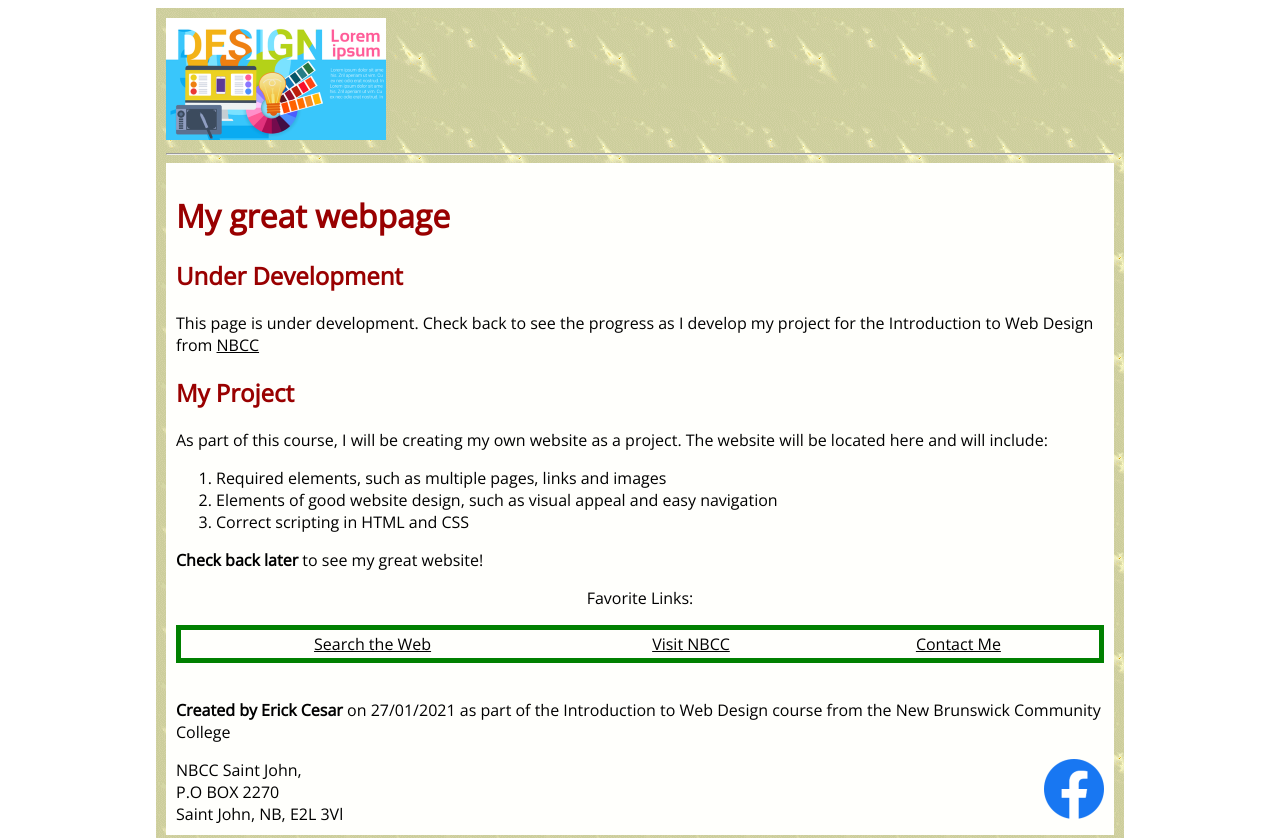
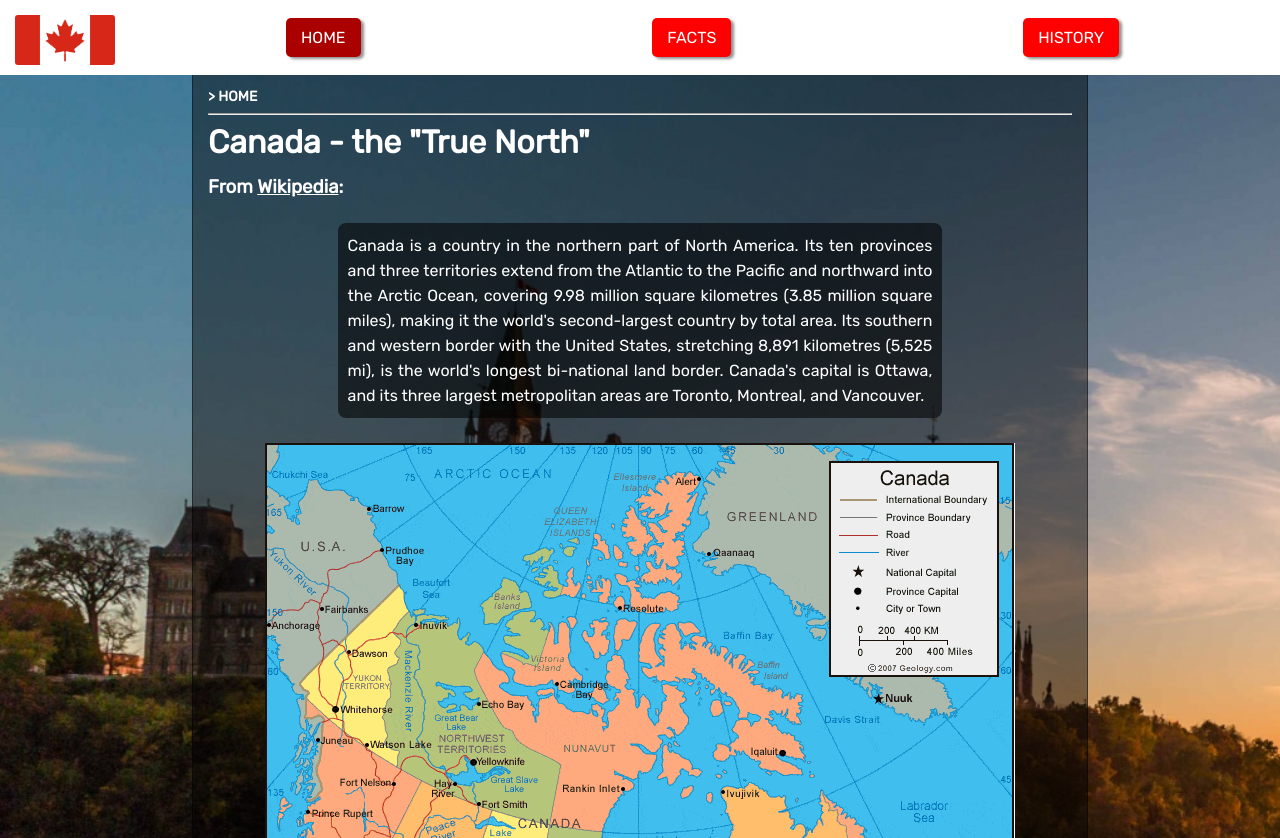
Before and after one commit to ecesar88/my-website, a plain HTML site: page index.html in a window 1280 px wide. Shown: the top 838 px of the page. Drawn offline with nearby package versions, Linux system fonts and the light colour scheme.

Commit message:
Made the site

```diff
--- a/index.css
+++ b/index.css
@@ -1,56 +1,160 @@
-@import url("https://fonts.googleapis.com/css2?family=Open+Sans&display=swap");
+@import url('https://fonts.googleapis.com/css2?family=Rubik&display=swap');
 
 * {
-  font-family: "Open Sans", sans-serif;
-  color: #000000
+  box-sizing: border-box;
+  margin: 0;
+  padding: 0;
+  font-family: 'Rubik', 'Segoe UI', Tahoma, Geneva, Verdana, sans-serif;
+}
+
+body {
+  background-image: url(graphics/5bd7726da5689.jpeg);
+  background-size: cover;
+}
+
+a {
+  color: white;
+  text-decoration: inherit;
+}
+
+h1, .title {
+  display: flex;
+  flex-direction: row;
+  align-items: flex-start;
+  color: white;
+  font-weight: 750;
+}
+
+h3 {
+  margin-top: 15px;
+  color: white
+}
+
+hr {
+  margin: 8px auto;
+  color: #ffffff70
+}
+
+#text-container {
+  color: white;
+  text-align: justify;
+  line-height: 25px;
+  width: 70%;
+  margin: 25px auto 0px auto;
+  padding: 10px;
+  background-color: #00000090;
+  border-radius: 8px;
+  font-weight: 400;
+}
+
+#breadcrumb span {
+  color: white;
+  font-size: 14px;
+  font-weight: 600;
 }
 
 #container {
+  border: 1px solid #00000070;
   margin: 0px auto;
-  width: 75%;
-  padding: 10px;
-  background-image: url("./background1.gif");
-  background-repeat: repeat;
+  width: 70%;
+  padding: 85px 15px 15px 15px;
+  height: 100%;
+  background-color: #00000070;
 }
 
-#bodyDiv {
-  background-color: #fffffc;
-  padding: 10px;
+#nav {
+  background-color: #ffffff;
+  display: flex;
+  flex-direction: row;
+  margin: 0 auto;
+  width: 100%;
+  padding: 15px;
+  position: fixed;
+  height: 75px
 }
 
-#footerDiv {
-  background-color: #fffffc;
-  padding: 10px;
+.itemlink {
+  padding: 10px 15px;
+  margin: auto;
+  background-color: red;
+  border-radius: 5px;
+  box-shadow: 3px 2px 3px #00000070;
 }
 
-#address {
-  display: flex;
-  justify-content: space-between;
+
+.itemlink:hover {
+  background-color: #ff6666;
 }
 
-h1,
-h2 {
-  color: #990000;
+#selected {
+  background-color: #aa0000;
 }
 
-h1 {
-  font-size: 24pt;
+#refLink {
+  text-decoration: underline;
 }
 
-h2 {
-  font-size: 18pt;
+#flag {
+  box-sizing: border-box;
+  margin-right: 25px !important;
+  background-image: url(graphics/flag.png);
+  background-repeat: no-repeat;
+  border-radius: 3px;
+  background-size: 100%;
+  height: 50px !important;
+  min-height: 50px !important;
+  min-width: 100px;
+  clear: both
 }
 
-hr {
-  color: #ffffff
+.fact {
+  display: grid;
+  grid-template-columns: 0.1fr 0.9fr;
+  margin: 25px 15px 0px 25px;
+  color: white;
+  text-align: justify;
 }
 
-p#a {
+#factImage {
+  margin: 25px auto !important;
+  width: 70%;
+  height: auto;
+  vertical-align: middle;
   text-align: center;
 }
 
-table {
-  width: 100%;
-  border: 5px solid green;
+#legend {
+  color: white;
+  position: relative;
+  vertical-align: middle;
+  margin-top: -19px;
   text-align: center;
 }
+
+#map {
+  margin: 25px auto;
+  text-align: center;
+  clear: both;
+  height: 70%;
+  width: auto;
+
+}
+
+#referenceSmall {
+  margin: 0px auto;
+  text-align: center;
+  text-decoration: underline;
+}
+
+footer {
+  background-color: red;
+  color: white;
+  width: 70%;
+  height: 125px;
+  margin: 0 auto;
+  padding: 15px;
+  display: flex;
+  flex-direction: column;
+  justify-content: space-around;
+  text-align: center;
+}
--- a/index.html
+++ b/index.html
@@ -3,75 +3,71 @@
   <head>
     <meta charset="UTF-8" />
     <meta name="viewport" content="width=device-width" />
-    <link rel="stylesheet" href="./index.css" />
-    <title>My first nice webpage</title>
+    <link rel="stylesheet" href="index.css" />
+    <title>Canada's Facts</title>
   </head>
   <body>
+    <nav id="nav">
+      <div id="flag">&nbsp;</div>
+      <div class="itemlink" id="selected">
+        <p><a href="index.html">HOME</a></p>
+      </div>
+      <div class="itemlink">
+        <p><a href="facts.html">FACTS</a></p>
+      </div>
+      <div class="itemlink">
+        <p><a href="history.html">HISTORY</a></p>
+      </div>
+    </nav>
+
     <div id="container">
-      <div class="headerDiv">
-        <img alt="design" src="designlogo.png" />
+      <div id="breadcrumb">
+        <span> > HOME</span>
         <hr />
       </div>
+      <div class="title">
+        <h1>Canada - the "True North"</h1>
+      </div>
+      <h3>
+        From
+        <a id="refLink" href="https://en.wikipedia.org/wiki/Canada">Wikipedia</a
+        >:
+      </h3>
+      <div id="text-container">
+        <p>
+          Canada is a country in the northern part of North America. Its ten
+          provinces and three territories extend from the Atlantic to the
+          Pacific and northward into the Arctic Ocean, covering 9.98 million
+          square kilometres (3.85 million square miles), making it the world's
+          second-largest country by total area. Its southern and western border
+          with the United States, stretching 8,891 kilometres (5,525 mi), is the
+          world's longest bi-national land border. Canada's capital is Ottawa,
+          and its three largest metropolitan areas are Toronto, Montreal, and
+          Vancouver.
+        </p>
+      </div>
 
-      <div id="bodyDiv">
-        <h1>My great webpage</h1>
-        <h2>Under Development</h2>
-        <p>
-          This page is under development. Check back to see the progress as I
-          develop my project for the Introduction to Web Design from
-          <a href="nbcc.ca">NBCC</a>
-        </p>
-        <h2>My Project</h2>
-        <p>
-          As part of this course, I will be creating my own website as a
-          project. The website will be located here and will include:
-        </p>
-        <ol>
-          <li>Required elements, such as multiple pages, links and images</li>
-          <li>
-            Elements of good website design, such as visual appeal and easy
-            navigation
-          </li>
-          <li>Correct scripting in HTML and CSS</li>
-        </ol>
-        <p><b>Check back later</b> to see my great website!</p>
-
-        <p id="a">Favorite Links:</p>
-        <section>
-          <table>
-            <thead>
-              <tr>
-                <td>
-                  <a href="www.google.ca">Search the Web</a>
-                </td>
-                <td>
-                  <a href="nbcc.ca">Visit NBCC</a>
-                </td>
-                <td>
-                  <a href="mailto: e.cesar88@gmail.com">Contact Me</a>
-                </td>
-              </tr>
-            </thead>
-          </table>
-        </section>
+      <div id="map">
+        <img alt="Canada's map" src="graphics/canada-map.gif" />
       </div>
-      <div id="footerDiv">
-        <p>
-          <b>Created by Erick Cesar</b> on 27/01/2021 as part of the
-          Introduction to Web Design course from the New Brunswick Community
-          College
-        </p>
-        <div id="address">
-          <div>
-            NBCC Saint John,<br>
-            P.O BOX 2270<br>
-            Saint John, NB, E2L 3Vl
-          </div>
-          <div>
-            <img alt="facebook-logo" src="./facebook.png" />
-          </div>
-        </div>
+      <div id="legend">
+        <span>Canada's map</span>
+      </div>
+      <div id="referenceSmall">
+        <small><a href="https://geology.com/world/canada-satellite-image.shtml">Reference</small>
       </div>
     </div>
+    <footer>
+      <div>
+
+        <p>Made by <b>Erick Cesar</b> on <b>30/01/2021</b> for the NBCC's Fundamentals of Web Design Course</p>
+      </div>
+
+      <div>
+        <p>Copyright &copy; 2021 - Erick Cesar</p>
+      </div>
+
+    </footer>
+
   </body>
 </html>
```
Also changed, not shown: facts.html (added, +157 -0 lines), history.html (added, +89 -0 lines), background1.gif (deleted), designlogo.png (deleted), facebook.png (deleted), graphics/5bd7726da5689.jpeg (added), graphics/bg-img.jpg (added), graphics/bg-img2.jpg (added), graphics/bg-img3.jpg (added), graphics/canada-map.gif (added), graphics/flag.png (added), graphics/tonroto.jpg (added), graphics/toronto.jpg (added).
